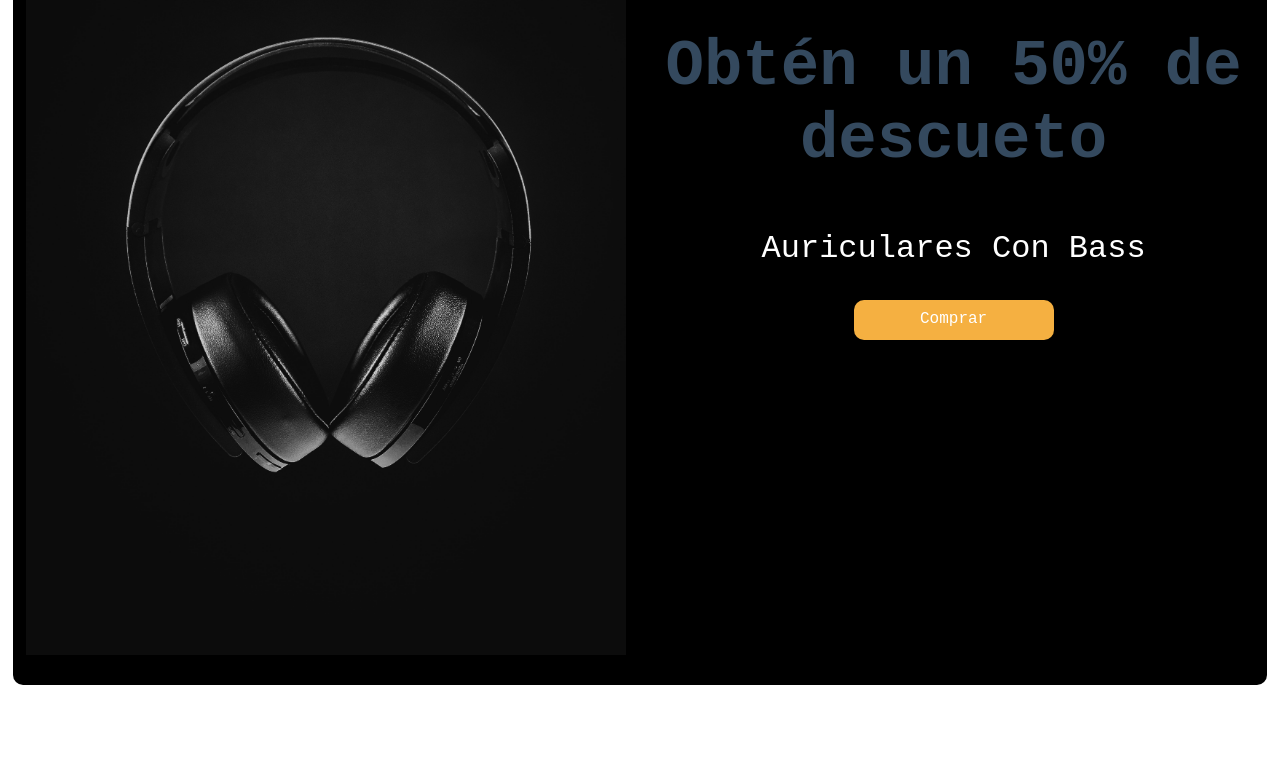
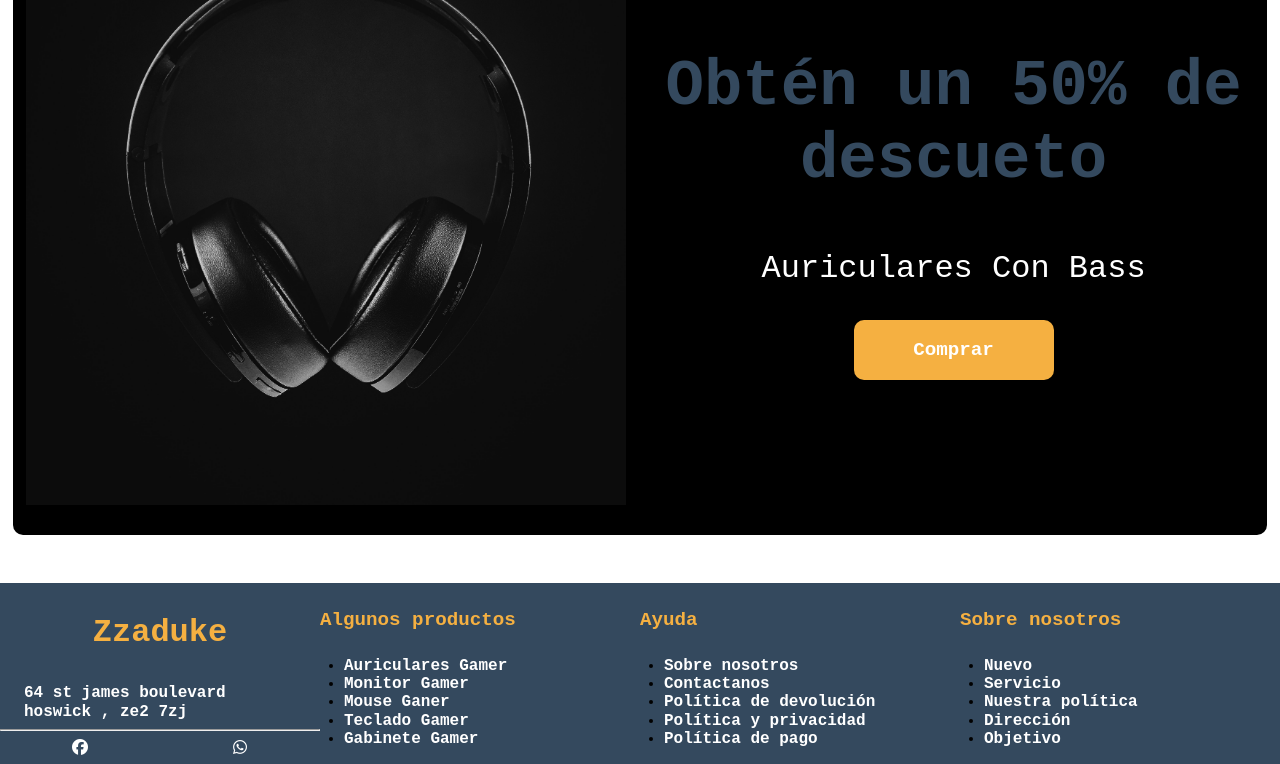
Before and after one commit to KnowingZzaduke/E-Commerce, a website: page index.html in a window 1280 px wide. Shown: the part 1667-2431 px from the top of the page. Before the commit the page ends 2352 px from the top, so only its background shows below. Drawn offline with nearby package versions, Linux system fonts and the light colour scheme.

Commit message:
Agregando el footer al carrito

```diff
--- a/index.html
+++ b/index.html
@@ -133,6 +133,97 @@
         </div>
     </section>
 
+    <!-- FOOTER -->
+    <footer>
+        <div class="content_footer">
+            <div class="colum_footer">
+                <div class="content_logo-footer" style="text-align: center;">
+                    <h3>Zzaduke</h3>
+                </div>
+                <div class="content_oficinas">
+                    <p>
+                        64 st james boulevard
+                        hoswick , ze2 7zj
+                    </p>
+                </div>
+                <hr>
+                <div class="content_redes-sociales">
+                    <i class="fa-brands fa-facebook"></i>
+                    <i class="fa-brands fa-whatsapp"></i>
+                </div>
+            </div>
+
+            <div class="colum_footer">
+                <h4>Algunos productos</h4>
+                <div class="content_enlaces">
+                    <ul>
+                        <li>
+                            <a href="#">Auriculares Gamer</a>
+                        </li>
+                        <li>
+                            <a href="#">Monitor Gamer</a>
+                        </li>
+                        <li>
+                            <a href="#">Mouse Ganer</a>
+                        </li>
+                        <li>
+                            <a href="#">Teclado Gamer</a>
+                        </li>
+                        <li>
+                            <a href="#">Gabinete Gamer</a>
+                        </li>
+                    </ul>
+                </div>
+            </div>
+
+            <div class="colum_footer">
+                <h4>Ayuda</h4>
+                <div class="content_enlaces">
+                    <ul>
+                        <li>
+                            <a href="#">Sobre nosotros</a>
+                        </li>
+                        <li>
+                            <a href="#">Contactanos</a>
+                        </li>
+                        <li>
+                            <a href="#">Política de devolución</a>
+                        </li>
+                        <li>
+                            <a href="#">Política y privacidad</a>
+                        </li>
+                        <li>
+                            <a href="#">Política de pago</a>
+                        </li>
+                    </ul>
+                </div>
+            </div>
+
+            <div class="colum_footer">
+                <h4>Sobre nosotros</h4>
+                <div class="content_enlaces">
+                    <ul>
+                        <li>
+                            <a href="#">Nuevo</a>
+                        </li>
+                        <li>
+                            <a href="#">Servicio</a>
+                        </li>
+                        <li>
+                            <a href="#">Nuestra política</a>
+                        </li>
+                        <li>
+                            <a href="#">Dirección</a>
+                        </li>
+                        <li>
+                            <a href="#">Objetivo</a>
+                        </li>
+                    </ul>
+                </div>
+            </div>
+        </div>
+    </footer>
+
     <!-- Scripts -->
     <script src="src/js/app.js"></script>
     <script src="https://kit.fontawesome.com/1fb0613f73.js"></script>
--- a/src/js/app.js
+++ b/src/js/app.js
@@ -117,15 +117,11 @@
             const prod = carrito.map((prod) => {
                 if(prod.id === id){
                     prod.cantidad++;
-
-                    if(carrito.length === 0){
-                    return prod.cantidad = 0;
-                }
                 }
             })
         }else{
             const item = arrayProducto.find((prod) => prod.id === id)
-            carrito.push(item);
+            carrito.push({...item});
 
             if(carrito.length > 1){
                 agregarScroll()
--- a/src/scss/base/_variables.scss
+++ b/src/scss/base/_variables.scss
@@ -6,6 +6,7 @@ $amarillo: #F5B041;
 $verde: #42ff33;
 $rojo: #FF33E0;
 $gris: #B2BABB;
+$azulCielo:#aed6f1;
 
 //Tamaño de los dispositivos
 $phone: 480px;
--- /dev/null
+++ b/src/scss/layouts/_footer.scss
@@ -0,0 +1,59 @@
+@use '../base/variables' as v;
+@use '../base/mixins' as m;
+
+footer{
+    margin-top: 3rem;
+    background-color: v.$azulClaro;
+    .content_footer{
+        display: grid;
+        grid-template-columns: repeat(auto-fit, minmax(200px, 1fr));
+        font-weight: 800;
+
+
+
+        .colum_footer{
+            h3{
+                color: v.$amarillo;
+                font-size: 2rem;
+            }
+
+            p{
+                color: v.$blanco;
+                width: 85%;
+                margin: 0% auto;
+            }
+
+            .content_redes-sociales{
+                display: grid;
+                grid-template-columns: repeat(2, 1fr);
+                text-align: center;
+                i{
+                    filter: invert(100);
+                }
+            }
+            h4{
+                color: v.$amarillo;
+                font-size: 1.2rem;
+            }
+
+            .content_enlaces{
+                ul, li{
+                    list-style: inside;
+                    list-style-position: inherit;
+                }
+
+                li{
+                    width: 85%;
+                    margin: 0% auto;
+                    a{
+                        color: v.$blanco;
+
+                        &:hover{
+                            color: v.$azulClaro;
+                        }
+                    }
+                }
+            }
+        }
+    }
+}
--- a/src/scss/layouts/_index.scss
+++ b/src/scss/layouts/_index.scss
@@ -1,2 +1,3 @@
 @forward 'header';
 @forward 'sections';
+@forward 'footer';
--- a/src/scss/layouts/_sections.scss
+++ b/src/scss/layouts/_sections.scss
@@ -574,6 +574,8 @@
             justify-content: center;
             img{
                 width: 600px;
+                height: 600px;
+                object-fit: cover;
             }
         }
 
@@ -585,7 +587,8 @@
                     background-color: v.$amarillo;
                     color: v.$blanco;
                     width: 200px;
-                    height: 40px;
+                    height: 60px;
+                    font-weight: 900;
                     border-radius: 10px;
                     align-items: center;
                     display: flex;
@@ -612,13 +615,14 @@
                 justify-content: center;
                 button{
                     width: 200px;
-                    height: 40px;
+                    height: 60px;
                     background-color: v.$amarillo;
                     border-radius: 10px;
                     transition: .25s ease;
                     border: none;
                     color: v.$blanco;
-
+                    font-size: 1.2rem;
+                    font-weight: 900;
                     &:hover{
                         transform: scale(1.1);
                         cursor: pointer;
```
Also changed, not shown: build/css/app.css.
